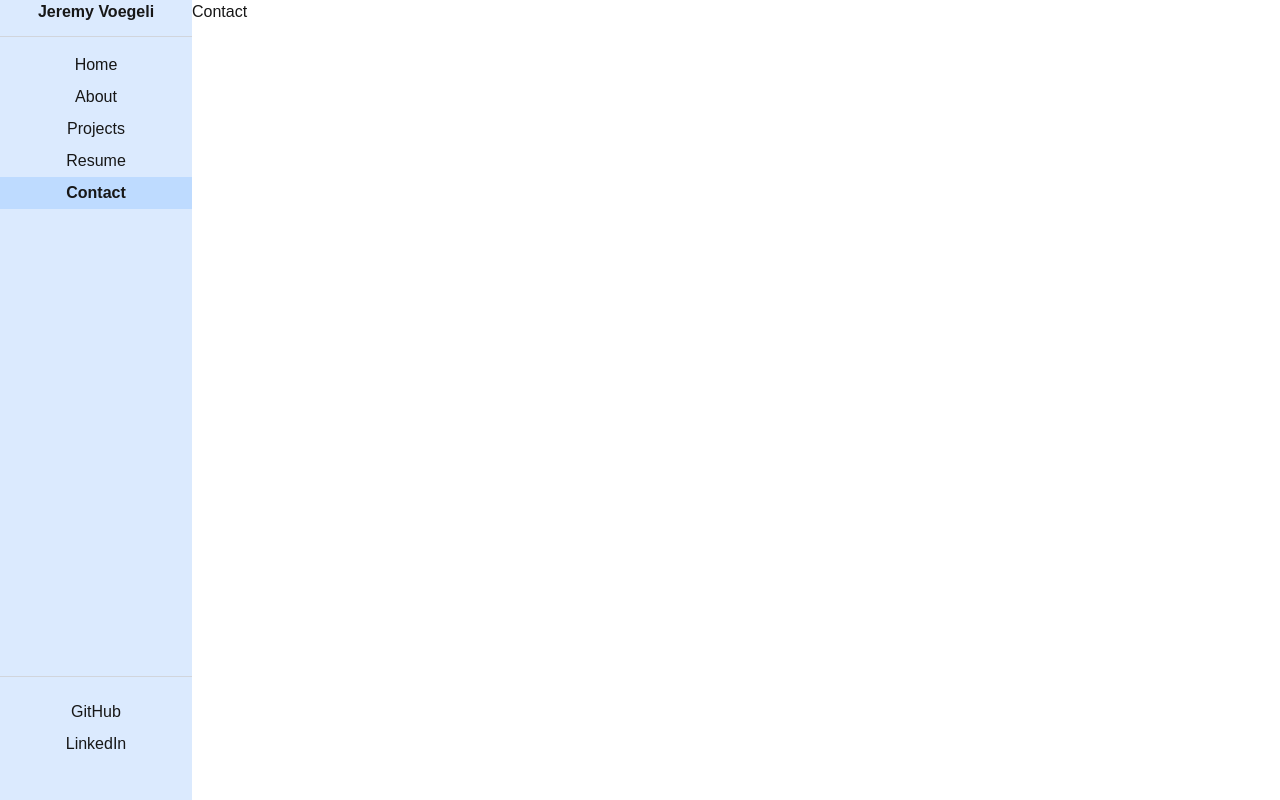
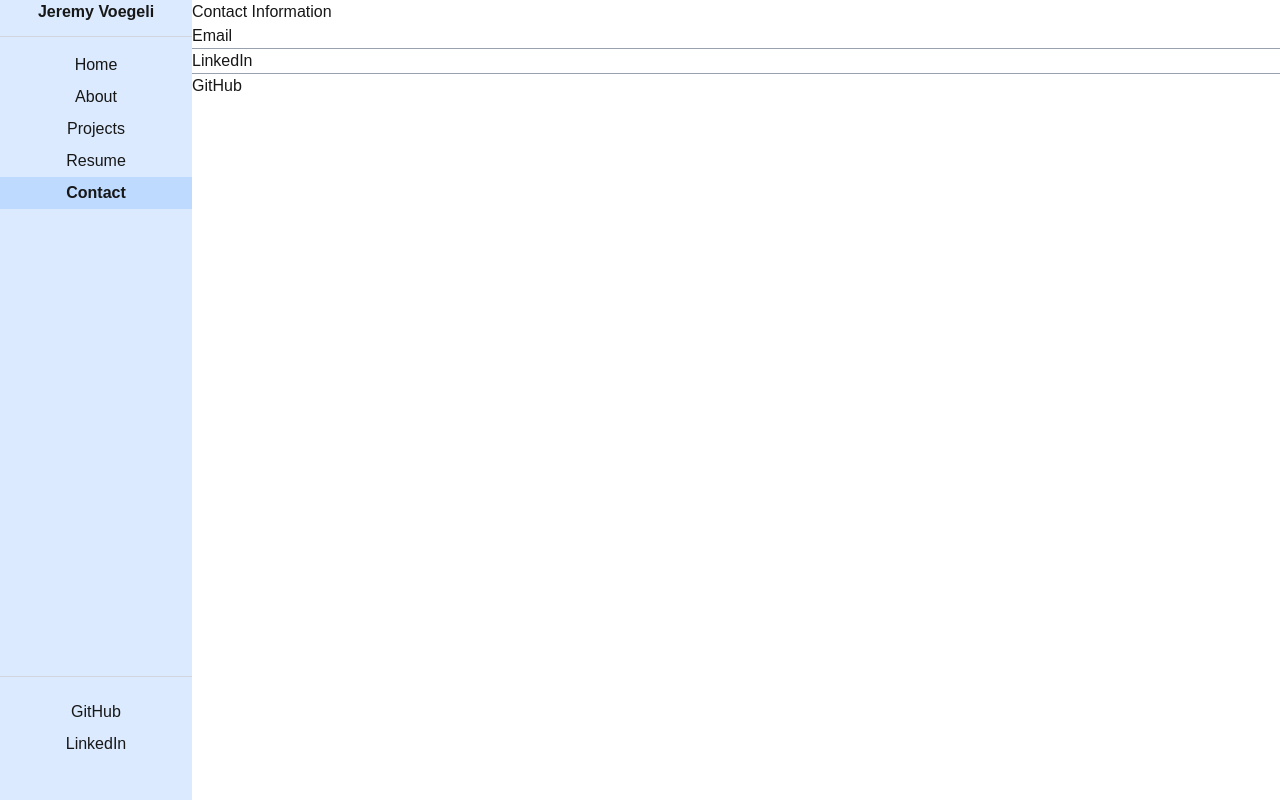
Before and after one commit to JeremyVoegeli/personal-website, a Next.js app: page /contact in a window 1280 px wide. Built offline with nearby package versions, Linux system fonts and the light colour scheme.

Commit message:
creating layout for contact page

```diff
--- a/src/app/contact/page.js
+++ b/src/app/contact/page.js
@@ -1,3 +1,18 @@
 export default function Contact(){
-    return <main>Contact</main>
+    return (
+        <div>
+            <h1>Contact Information</h1>
+            <div className="divide-y divide-gray-400">
+                <div>
+                    <p>Email</p>
+                </div>
+                <div>
+                    <p>LinkedIn</p>
+                </div>
+                <div>
+                    <p>GitHub</p>
+                </div>
+            </div>
+        </div>
+    )
 }
```
